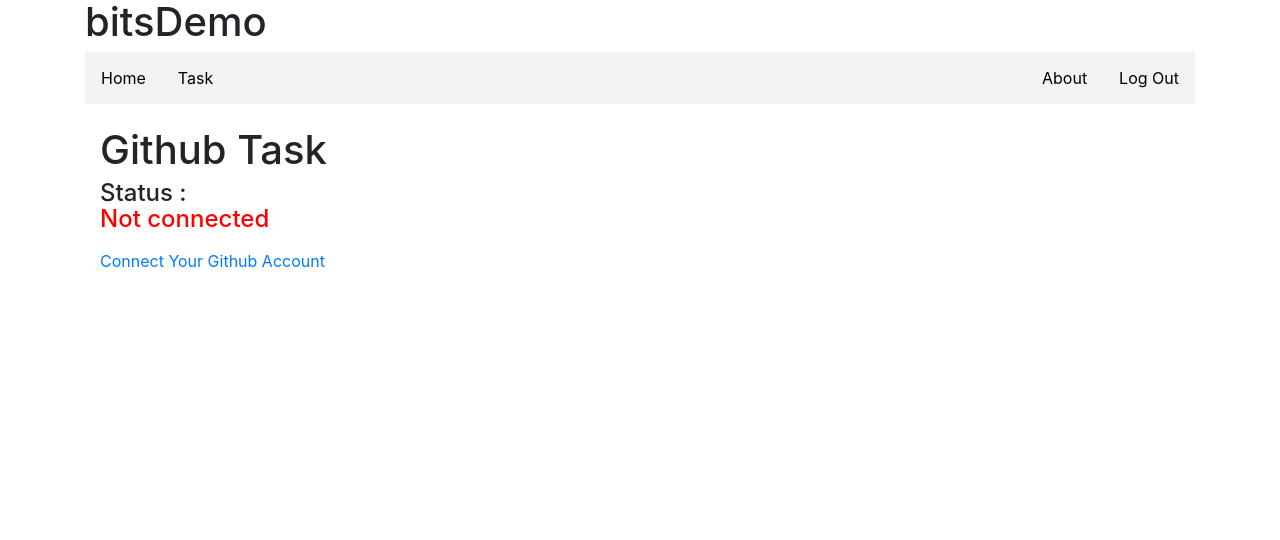
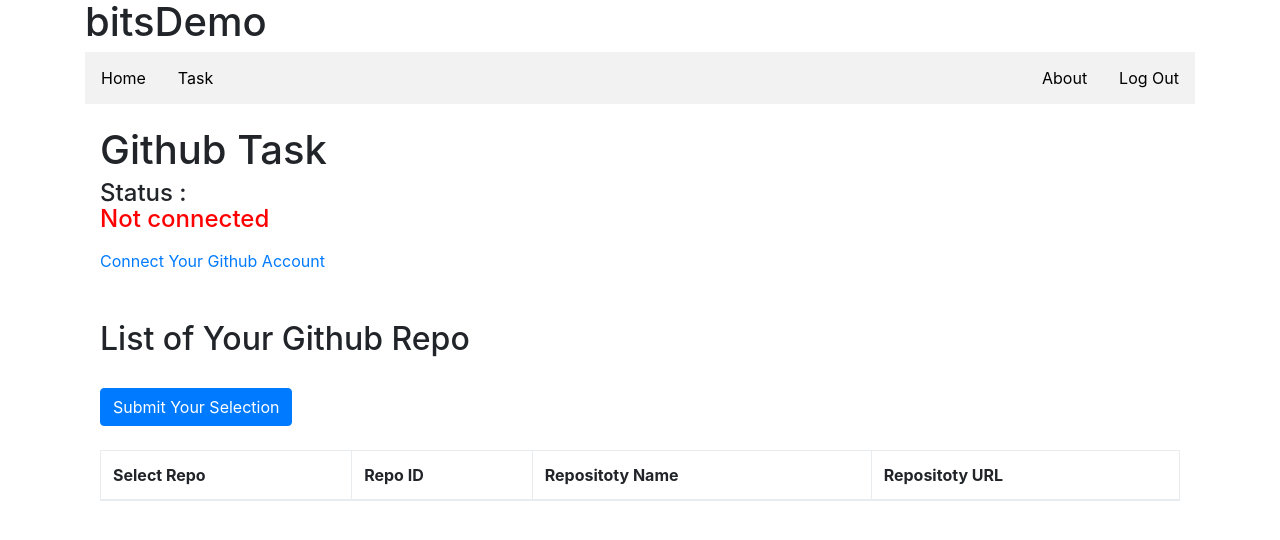
Before and after one commit to ashrakrahman/bitsDemo, a Django app: page /task/github/ in a window 1280 px wide. Shown: the top 540 px of the page. Run offline with Django 3.2, Linux system fonts and the light colour scheme; a user stored in the database is signed in; lists and menus that the app fills with data are empty; some libraries are stand-ins or nearby versions.

Commit message:
Add repo list to the template

```diff
--- a/githubTask/urls.py
+++ b/githubTask/urls.py
@@ -6,4 +6,6 @@
     url(r'^github/', views.github_task_view, name='github_task_view'),
     url(r'^process/callback/', views.process_callback_view,
         name='process_callback_view'),
+    url(r'^getGithubRepoListByUser/', views.getGithubRepoListByUser,
+        name='getGithubRepoListByUser'),
 ]
--- a/githubTask/views.py
+++ b/githubTask/views.py
@@ -2,6 +2,7 @@
 from django.conf import settings as conf_settings
 from django.shortcuts import render, redirect
 from django.contrib.auth.decorators import login_required
+from django.http import (HttpResponseRedirect, HttpResponse)
 from .models import UserToken
 import requests
 import json
@@ -40,11 +41,9 @@
         'redirect_uri': CALLBACK_URL,
         'state': STATE
     }
-
     # sending post request and saving response as response object
     r = requests.post(url=GITHUB_ACCESS_TOKEN_API_ENDPOINT, headers={
                       'Accept': 'application/json'}, data=data)
-
     response_payload = json.loads(r.content)
 
     status = "1"
@@ -66,18 +65,37 @@
             token=access_token, tokenuserid=user_id)
         user_token_instance.save()
 
-    # headers = {'Authorization': 'Token ' + access_token}
-    # req = requests.get(url=GITHUB_USER_API_ENDPOINT,
-    #                    headers=headers, verify=False)
-
-    # authorised_user_api_list = json.loads(req.content)
-
-    # repo_api = authorised_user_api_list['repos_url']
-
     return render(request, 'github_task_view.html', {
         'status': status,
         'url': url
     })
+
+
+def getGithubRepoListByUser(request):
+    user_id = request.user.id
+    queryset = UserToken.objects.filter(tokenuserid=user_id)
+    access_token = str(queryset[0])
+
+    headers = {'Authorization': 'Token ' + access_token}
+    req = requests.get(url=GITHUB_USER_API_ENDPOINT,
+                       headers=headers, verify=False)
+
+    authorised_user_api_list = json.loads(req.content)
+
+    repo_api_url = authorised_user_api_list['repos_url']
+
+    repo_response = requests.get(url=repo_api_url, headers={}, verify=False)
+    repo_result = json.loads(repo_response.content)
+
+    result = []
+    for item in repo_result:
+        info_object = {}
+        info_object["id"] = item["id"]
+        info_object["repo_name"] = item["name"]
+        info_object["html_url"] = item["html_url"]
+        result.append(info_object)
+
+    return HttpResponse(json.dumps(result))
 
 
 def get_github_authorization_url():
--- a/templates/github_task_view.html
+++ b/templates/github_task_view.html
@@ -16,6 +16,74 @@
             <h4> Status : <p style="color:red;"> Not connected </p> </h4>
         {% endif %}
         <a href="{{url}}"> Connect Your Github Account</a>
+        <input type="hidden" id="status" value={{status}}>
+        <br>
+        <br>
+        <br>
+        <h2> List of Your Github Repo </h2>
+        <div class="">
+            <table id="example" class="table table-striped table-bordered" style="width:100%">
+            <p id="info" style="color:red;"> Collecting Data. Please wait... </p> <br>
+            <button type="button" id="submitRepo" class="btn btn-primary" style="cursor:pointer;" onClick="submitRepoId()" data-dismiss="modal">Submit Your Selection</button> <br><br>
+            <thead>
+                <tr>
+                    <th>Select Repo</th>
+                    <th>Repo ID</th>
+                    <th>Repositoty Name</th>
+                    <th>Repositoty URL</th>
+                </tr>
+            </thead>
+            <tbody>
+
+            </tbody>
+            </table>
+        </div>
     </div>
 
+    <script>
+
+        $(document).ready(function(){
+           var status = document.getElementById("status").value ;
+           if (status == "1"){
+               getGithubRepoList();
+            }else{
+                $('#info').hide();
+            }
+
+        });
+
+        function getGithubRepoList(){
+            var tbody = '';
+            $.ajax({
+                url: '/task/getGithubRepoListByUser/',
+                type: 'GET',
+                async:false,
+                dataType: 'json',
+                beforeSend: function () {
+                    $('#container').show();
+                },
+                success: function (result) {
+                    for (var idx in result) {
+                        tbody +=
+                              '                  <tr>\n'+
+                              '                    <td style="padding-left:40px">'+ '<input type="radio" id="repo_'+ result[idx].id+' value="'+ result[idx].id+'" name="repo_id" ></td>\n'+
+                              '                    <td>'+result[idx].id+'</td>\n'+
+                              '                    <td>'+result[idx].repo_name+'</td>\n'+
+                              '                    <td>'+result[idx].html_url+'</td>\n'+
+                              '                  </tr>\n';
+
+                    }
+                    $("#example").find('tbody').html(tbody);
+                    $('#info').hide();
+
+                }
+            });
+        }
+
+        function submitRepoId (){
+            alert("OK");
+        }
+
+    </script>
+
 {% endblock %}
--- a/templates/snippets/js.html
+++ b/templates/snippets/js.html
@@ -1,3 +1,7 @@
 <script src="https://code.jquery.com/jquery-3.2.1.slim.min.js" integrity="sha384-KJ3o2DKtIkvYIK3UENzmM7KCkRr/rE9/Qpg6aAZGJwFDMVNA/GpGFF93hXpG5KkN" crossorigin="anonymous"></script>
 <script src="https://cdnjs.cloudflare.com/ajax/libs/popper.js/1.11.0/umd/popper.min.js" integrity="sha384-b/U6ypiBEHpOf/4+1nzFpr53nxSS+GLCkfwBdFNTxtclqqenISfwAzpKaMNFNmj4" crossorigin="anonymous"></script>
 <script src="https://maxcdn.bootstrapcdn.com/bootstrap/4.0.0-beta/js/bootstrap.min.js" integrity="sha384-h0AbiXch4ZDo7tp9hKZ4TsHbi047NrKGLO3SEJAg45jXxnGIfYzk4Si90RDIqNm1" crossorigin="anonymous"></script>
+<script
+  src="https://code.jquery.com/jquery-3.5.0.js"
+  integrity="sha256-r/AaFHrszJtwpe+tHyNi/XCfMxYpbsRg2Uqn0x3s2zc="
+  crossorigin="anonymous"></script>
```
Also changed, not shown: db.sqlite3, 2 other files.
